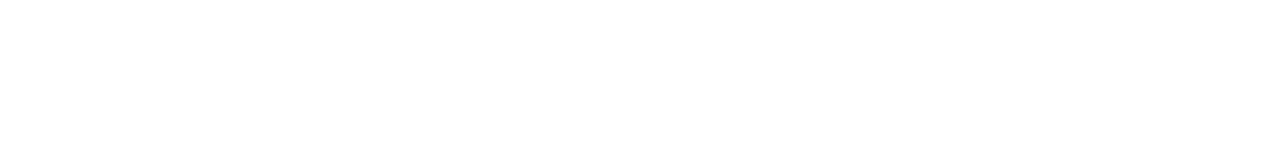
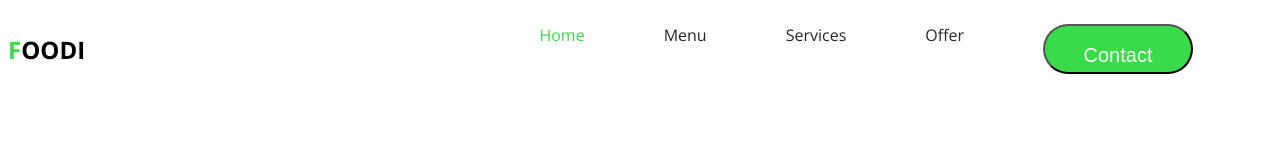
Before and after one commit to hmmirajulislammiru/my-first-portfolio-website, a plain HTML site: page index.html in a window 1280 px wide. Drawn offline with nearby package versions, Linux system fonts and the light colour scheme.

Commit message:
added nav

```diff
--- a/index.html
+++ b/index.html
@@ -4,10 +4,25 @@
     <meta charset="UTF-8">
     <meta name="viewport" content="width=device-width, initial-scale=1.0">
     <title>My First Portfolio Website</title>
+
+    <link rel="preconnect" href="https://fonts.googleapis.com">
+<link rel="preconnect" href="https://fonts.gstatic.com" crossorigin>
+<link href="https://fonts.googleapis.com/css2?family=Open+Sans:wght@400;700;800&display=swap" rel="stylesheet">
+
+    <link rel="stylesheet" href="styles/portfolio.css">
 </head>
 <body>
     <header>
-
+           <nav>
+            <h2 class="portfolio-title"><span class="text-primary">F</span>OODI</h2>
+            <UL>
+                <li><a href=""  class="text-primary">Home</a></li>
+                <li><a href="">Menu</a></li>
+                <li><a href="">Services</a></li>
+                <li><a href="">Offer</a></li>
+                <li><button class="btn-primary">Contact</button></li>
+            </UL>
+           </nav>
     </header>
     <main>
 
--- /dev/null
+++ b/styles/portfolio.css
@@ -0,0 +1,46 @@
+/* common shared styles */
+body{
+    font-family: 'loto', sans-serif;
+    font-family: 'open sans', sans-serif;
+
+}
+
+.text-primary{
+  color:#39DB4A ;
+}
+.btn-primary{
+    border-radius: 40px;
+background: #39DB4A;
+color: #FFFFFF;
+width: 150px;
+height: 50px;
+flex-shrink: 0;
+font-size: 20px;
+padding: 18px 32px;
+
+}
+/* nav related styles */
+nav {
+    display: flex;
+    justify-content: space-between;
+    align-items: center;
+}
+
+.nav-title{
+    width: 70.193px;
+height: 22.836px;
+flex-shrink: 0;
+}
+
+nav > ul{
+    display: flex;
+}
+
+nav li {
+    list-style: none;
+    margin-right: 79px;
+}
+nav a{
+    text-decoration: none;
+    color: #272727;
+}
```
